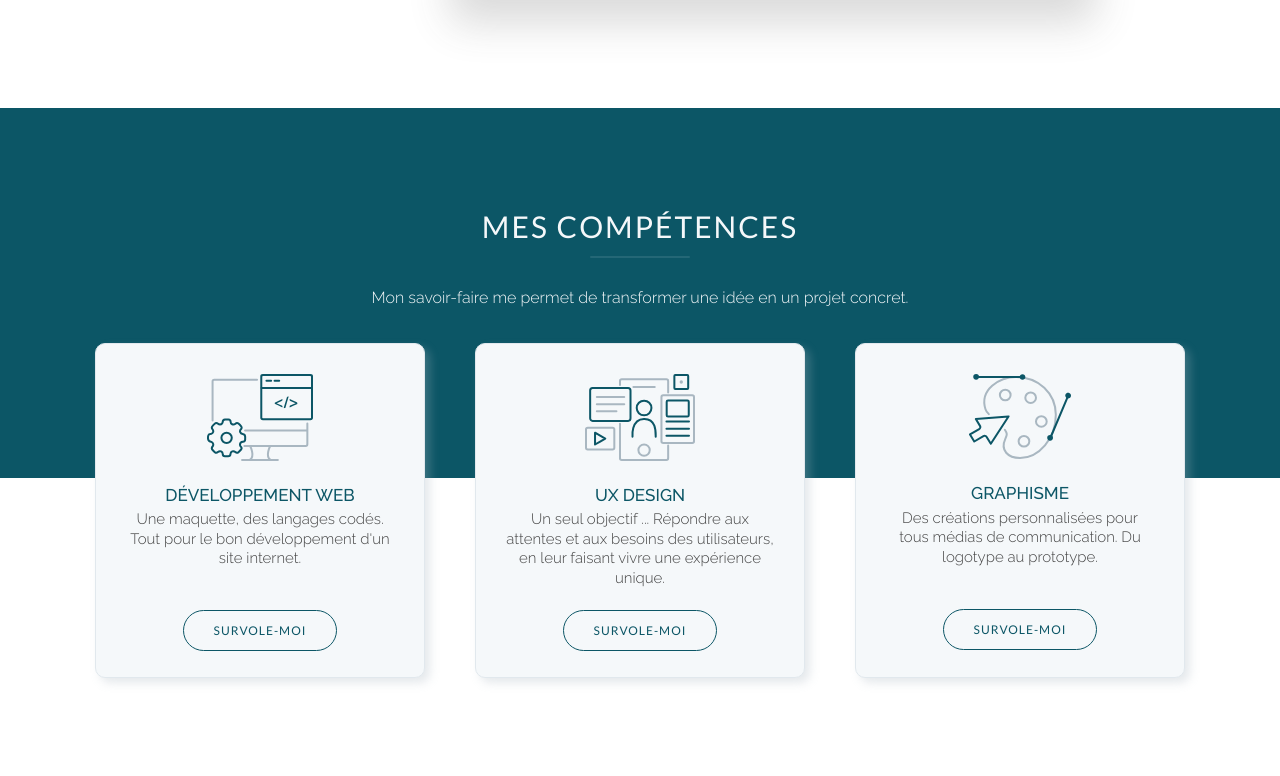
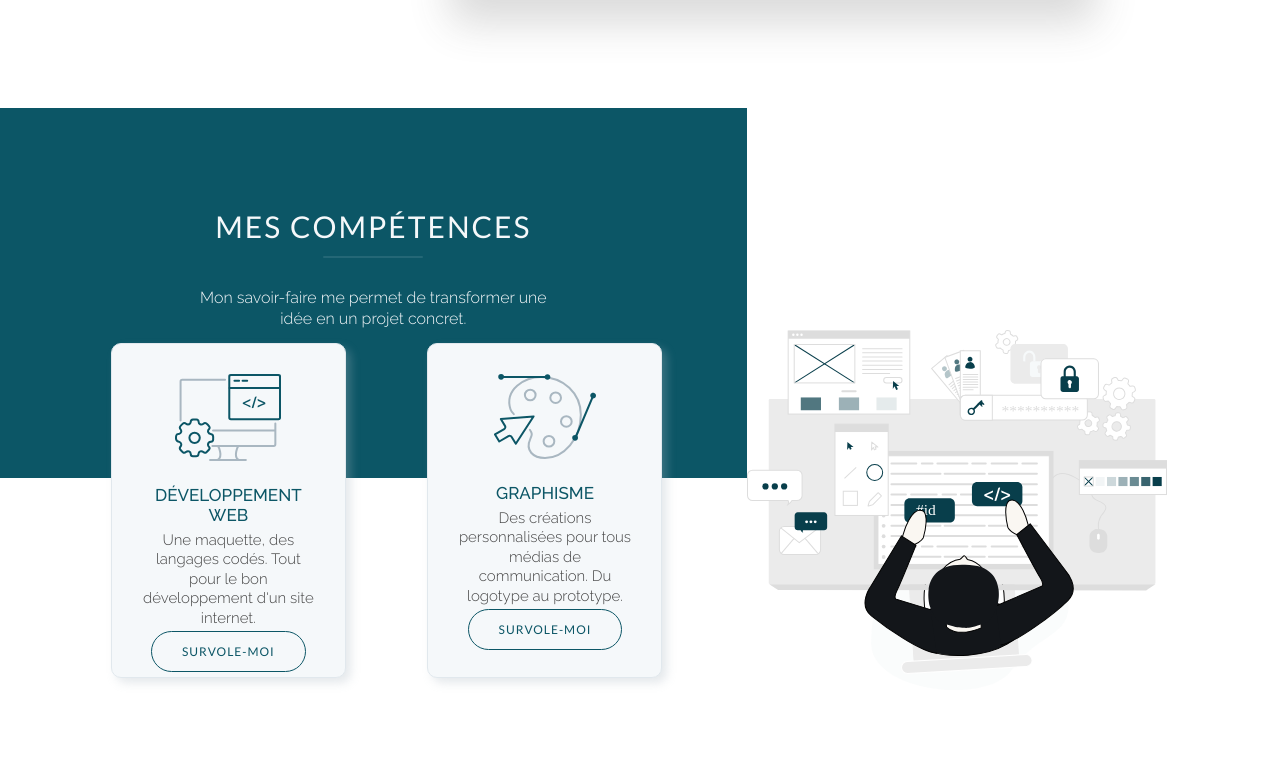
Before and after one commit to adeleparison/site_perso, a plain HTML site: page index.html in a window 1280 px wide. Shown: the part 1444-2220 px from the top of the page. Drawn offline with nearby package versions, Linux system fonts and the light colour scheme; a script that the page names is missing.

Commit message:
modif skill

```diff
--- a/index.html
+++ b/index.html
@@ -118,6 +118,8 @@
 
     <!-- ================ START SKILL ================ -->
     <section id="skill" class="container-fluid site-skill">
+      <div class="row no-gutters">
+        <div class="col-lg-7">
           <div class="cover">
             <div class="container-title">
               <h1 class="title-section">Mes compétences</h1>
@@ -125,9 +127,11 @@
             </div>
             <p class="text-para">Mon savoir-faire me permet de transformer une idée en un projet concret.</p>
           </div>
+        </div>
+      </div>
       <div class="container container-skill">
         <div class="row no-gutters justify-content-around">
-          <div class="col-md-4 col-lg-4">
+          <div class="col-md-4 col-lg-3">
             <div class="rect">
               <div class="box-skill">
                 <div class="front">
@@ -141,77 +145,49 @@
                 </div>
                 <div class="back">
                   <img class="mb-4" src="assets/icones/icone-tool.svg" alt="Icone outil">
-                  <div class="progress mb-2">
-                    <div class="progress-bar" role="progressbar" style="width: 90%;" aria-valuenow="90"
-                      aria-valuemin="0" aria-valuemax="100">HTML/CSS</div>
+                  <div class="d-flex flex-row justify-content-around flex-wrap mt-2">
+                    <div class="d-flex icon-logiciel">
+                      <img style="margin: auto;" src="assets/brands/logiciels/HTML.svg" alt="logo html">
                     </div>
-                  <div class="progress mb-2">
-                    <div class="progress-bar" role="progressbar" style="width: 75%;" aria-valuenow="75"
-                      aria-valuemin="0" aria-valuemax="100">SASS</div>
+                    <div class="d-flex icon-logiciel">
+                      <img style="margin: auto;" src="assets/brands/logiciels/CSS.svg" alt="logo css">
                     </div>
-                  <div class="progress mb-2">
-                    <div class="progress-bar" role="progressbar" style="width: 85%;" aria-valuenow="85"
-                      aria-valuemin="0" aria-valuemax="100">BOOTSTRAP</div>
+                    <div class="d-flex icon-logiciel">
+                      <img style="margin: auto;" src="assets/brands/logiciels/SASS.svg" alt="logo sass">
                     </div>
-                  <div class="progress mb-2">
-                    <div class="progress-bar" role="progressbar" style="width: 80%;" aria-valuenow="80"
-                      aria-valuemin="0" aria-valuemax="100">WORDPRESS</div>
+                    <div class="d-flex icon-logiciel">
+                      <img style="margin: auto;" src="assets/brands/logiciels/BOOTSTRAP.svg" alt="logo bootstrap">
                     </div>
-                  <div class="progress mb-2">
-                    <div class="progress-bar" role="progressbar" style="width: 60%;" aria-valuenow="60"
-                      aria-valuemin="0" aria-valuemax="100">javascript</div>
+                    <div class="d-flex mt-2 icon-logiciel">
+                      <img style="margin: auto;" src="assets/brands/logiciels/MJML.svg" alt="logo mjml">
                     </div>
-                  <div class="progress">
-                    <div class="progress-bar" role="progressbar" style="width: 60%;" aria-valuenow="60"
-                      aria-valuemin="0" aria-valuemax="100">VUEJS</div>
+                    <div class="d-flex mt-2 icon-logiciel">
+                      <img style="margin: auto;" src="assets/brands/logiciels/WORDPRESS.svg" alt="logo wordpress">
+                    </div>
+                    <div class="d-flex mt-2 icon-logiciel">
+                      <img style="margin: auto;" src="assets/brands/logiciels/JS.svg" alt="logo javascript">
+                    </div>
+                    <div class="d-flex mt-2 icon-logiciel">
+                      <img style="margin: auto;" src="assets/brands/logiciels/VUEJS.svg" alt="logo vuejs">
+                    </div>
+                    <div class="d-flex mt-2 icon-logiciel">
+                      <img style="margin: auto;" src="assets/brands/logiciels/MYSQL.svg" alt="logo mysql">
+                    </div>
+                    <div class="d-flex mt-2 icon-logiciel">
+                      <img style="margin: auto;" src="assets/brands/logiciels/POSTMAN.svg" alt="logo postman">
+                    </div>
+                    <div class="d-flex mt-2 icon-logiciel">
+                      <img style="margin: auto;" src="assets/brands/logiciels/PHPMYADMIN.svg" alt="logo phpmyadmin">
+                    </div>
+                    <div class="d-flex mt-2 icon-logiciel">
+                      <img style="margin: auto;" src="assets/brands/logiciels/GITHUB.svg" alt="logo github">
                     </div>
                   </div>
                 </div>
               </div>
             </div>
-          <div class="col-md-4 col-lg-4">
-            <div class="rect">
-              <div class="box-skill">
-                <div class="front">
-                  <img class="mb-4" src="assets/icones/icone-ux.svg" alt="Icone avec différents écrans">
-                  <h4 class="category-skill">UX design</h4>
-                  <p class="text-para">Un seul objectif ... Répondre aux attentes et aux besoins des utilisateurs, en
-                    leur faisant vivre une expérience unique.</p>
-                  <button type="button" class="btn button-no-hover-green">
-                    survole-moi
-                  </button>
           </div>
-                <div class="back">
-                  <img class="mb-4" src="assets/icones/icone-tool.svg" alt="Icone outil">
-                  <div class="progress mb-2">
-                    <div class="progress-bar" role="progressbar" style="width: 95%;" aria-valuenow="95"
-                      aria-valuemin="0" aria-valuemax="100">Observation / Recherche</div>
-                  </div>
-                  <div class="progress mb-2">
-                    <div class="progress-bar" role="progressbar" style="width: 85%;" aria-valuenow="85"
-                      aria-valuemin="0" aria-valuemax="100">Personas</div>
-                  </div>
-                  <div class="progress mb-2">
-                    <div class="progress-bar" role="progressbar" style="width: 90%;" aria-valuenow="90"
-                      aria-valuemin="0" aria-valuemax="100">Brainstorming</div>
-                  </div>
-                  <div class="progress mb-2">
-                    <div class="progress-bar" role="progressbar" style="width: 70%;" aria-valuenow="70"
-                      aria-valuemin="0" aria-valuemax="100">Storyboard</div>
-                  </div>
-                  <div class="progress mb-2">
-                    <div class="progress-bar" role="progressbar" style="width: 95%;" aria-valuenow="95"
-                      aria-valuemin="0" aria-valuemax="100">Balsamiq</div>
-                  </div>
-                  <div class="progress">
-                    <div class="progress-bar" role="progressbar" style="width: 70%;" aria-valuenow="70"
-                      aria-valuemin="0" aria-valuemax="100">Tests utilisateurs</div>
-                  </div>
-                </div>
-              </div>
-            </div>
-          </div>
-          <div class="col-md-4 col-lg-4">
+          <div class="col-md-4 col-lg-3">
             <div class="rect">
               <div class="box-skill">
                 <div class="front">
@@ -225,29 +201,39 @@
                 </div>
                 <div class="back">
                   <img class="mb-4" src="assets/icones/icone-tool.svg" alt="Icone outil">
-                  <div class="progress mb-2">
-                    <div class="progress-bar" role="progressbar" style="width: 90%;" aria-valuenow="90"
-                      aria-valuemin="0" aria-valuemax="100">Photoshop</div>
+                  <div class="d-flex flex-row justify-content-around flex-wrap mt-2">
+                    <div class="d-flex icon-logiciel">
+                      <img style="margin: auto;" src="assets/brands/logiciels/PHOTOSHOP.svg" alt="logo Photoshop">
                     </div>
-                  <div class="progress mb-2">
-                    <div class="progress-bar" role="progressbar" style="width: 95%;" aria-valuenow="95"
-                      aria-valuemin="0" aria-valuemax="100">Illustrator</div>
+                    <div class="d-flex icon-logiciel">
+                      <img style="margin: auto;" src="assets/brands/logiciels/ILLUSTRATOR.svg" alt="logo Illustrator">
                     </div>
-                  <div class="progress mb-2">
-                    <div class="progress-bar" role="progressbar" style="width: 90%;" aria-valuenow="90"
-                      aria-valuemin="0" aria-valuemax="100">Indesign</div>
+                    <div class="d-flex icon-logiciel">
+                      <img style="margin: auto;" src="assets/brands/logiciels/INDESIGN.svg" alt="logo Indesign">
                     </div>
-                  <div class="progress mb-2">
-                    <div class="progress-bar" role="progressbar" style="width: 80%;" aria-valuenow="80"
-                      aria-valuemin="0" aria-valuemax="100">Adobe XD</div>
+                    <div class="d-flex icon-logiciel">
+                      <img style="margin: auto;" src="assets/brands/logiciels/ADOBEXD.svg" alt="logo adobe xd">
                     </div>
-                  <div class="progress">
-                    <div class="progress-bar" role="progressbar" style="width: 100%;" aria-valuenow="100"
-                      aria-valuemin="0" aria-valuemax="100">Matériel artistique</div>
+                    <div class="d-flex mt-2 icon-logiciel">
+                      <img style="margin: auto;" src="assets/brands/logiciels/BALSAMIQ.svg" alt="logo Balsamiq">
+                    </div>
+                    <div class="d-flex mt-2 icon-logiciel">
+                      <img style="margin: auto;" src="assets/brands/logiciels/WIREFRAME.svg" alt="logo wireframe">
+                    </div>
+                    <div class="d-flex mt-2 icon-logiciel">
+                      <img style="margin: auto;" src="assets/brands/logiciels/PEN.svg" alt="logo pen">
+                    </div>
+                    <div class="d-flex mt-2 icon-logiciel">
+                      <img style="margin: auto;" src="assets/brands/logiciels/POSTIT.svg" alt="logo post-it">
                     </div>
                   </div>
                 </div>
               </div>
+            </div>
+          </div>
+          <div class="col-md-4 col-lg-5 my-auto">
+            <img class="drawing-site" src="assets/illustrations/illu-skill.svg"
+              alt="Illustration personnage avec un diplôme">
           </div>
         </div>
       </div>
@@ -257,6 +243,10 @@
     <!-- ================ START TRAINING ================ -->
     <section id="training" class="container site-training">
       <div class="row no-gutters">
+        <div class="col-md-5 col-lg-4 my-auto">
+          <img class="drawing-site" src="assets/illustrations/illu-training.svg"
+            alt="Illustration personnage avec un diplôme">
+        </div>
         <div class="col-md-7 col-lg-8 container-training">
           <div class="container-title">
             <h1 class="title-section-green">Mes formations</h1>
@@ -303,16 +293,13 @@
             </div>
           </div>
         </div>
-        <div class="col-md-5 col-lg-4 my-auto">
-          <img class="drawing-site" src="assets/illustrations/illu-training.svg"
-            alt="Illustration personnage avec un diplôme">
-        </div>
       </div>
     </section>
     <!-- ================ END TRAINING ================ -->
 
     <!-- ================ START EXPERIENCES ================ -->
     <section id="experience" class="container-fluid site-work">
+
       <div class="container-title">
         <h1 class="title-section">Mes expériences</h1>
         <div class="line-title"></div>
```
Lines whose indentation alone changed are shown as unchanged.
